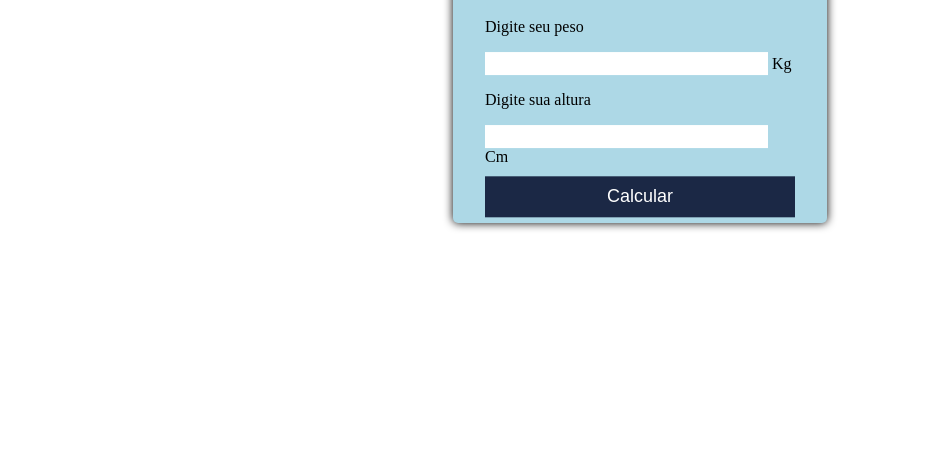
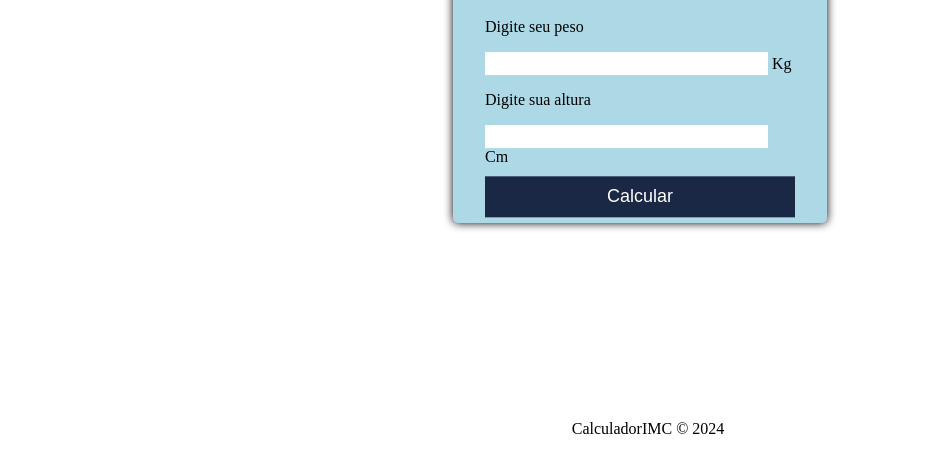
Before and after one commit to LuisH-Brito/CalculadoraIMC, a plain HTML site: page index.html in a window 1280 px wide. Shown: the part 346-800 px from the top of the page, without its empty margins (0-947 px from the left). Drawn offline with Linux system fonts and the light colour scheme.

Commit message:
feat: adicionei uma marca no site

```diff
--- a/estilo.css
+++ b/estilo.css
@@ -44,3 +44,9 @@ body{
   #resultado {
     transform : translateY(50%);
   }
+  .marca {
+    text-align: center;
+    position: fixed;
+    width: 100%;
+    bottom: 0;
+  }
--- a/index.html
+++ b/index.html
@@ -42,5 +42,11 @@
     <div id="resultado"></div>
 </div>
     <script src="scripts.js"></script>
+<div class=marca>
+    <footer>
+        <p>CalculadorIMC &copy; 2024</p>
+    </footer>
+</div>
+
 </body>
 </html>
```
